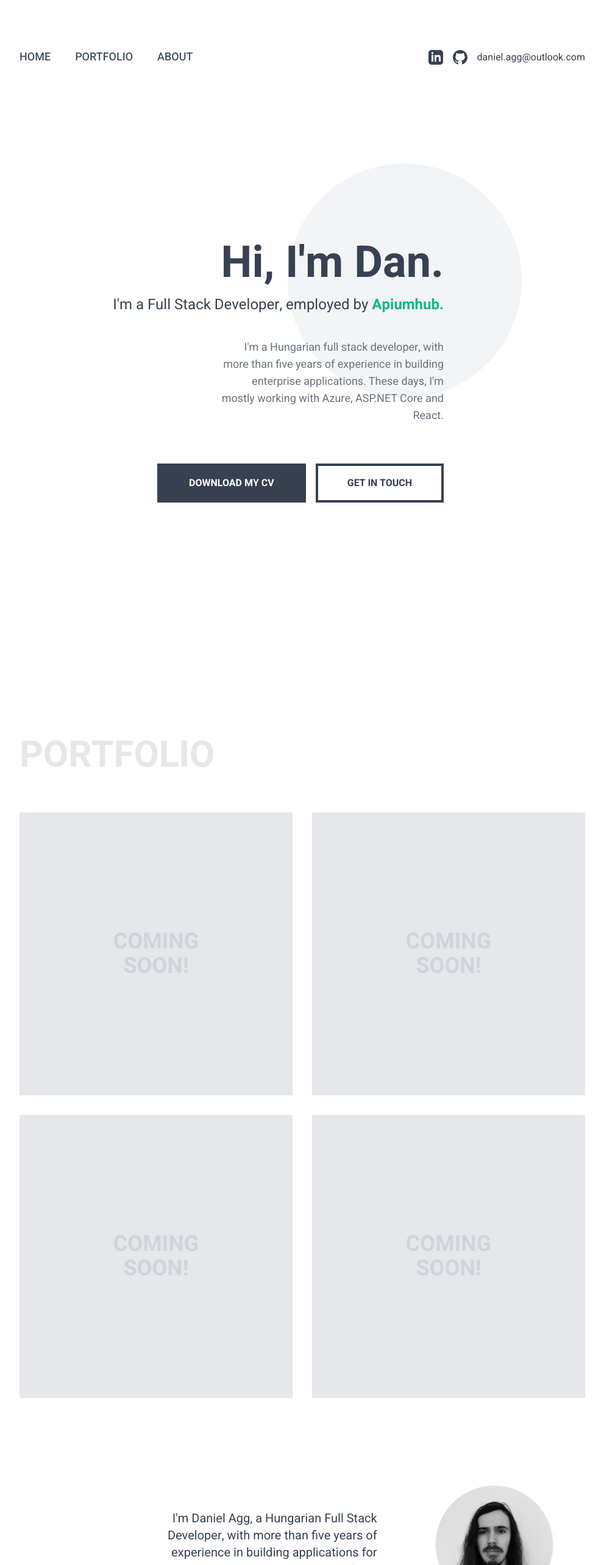
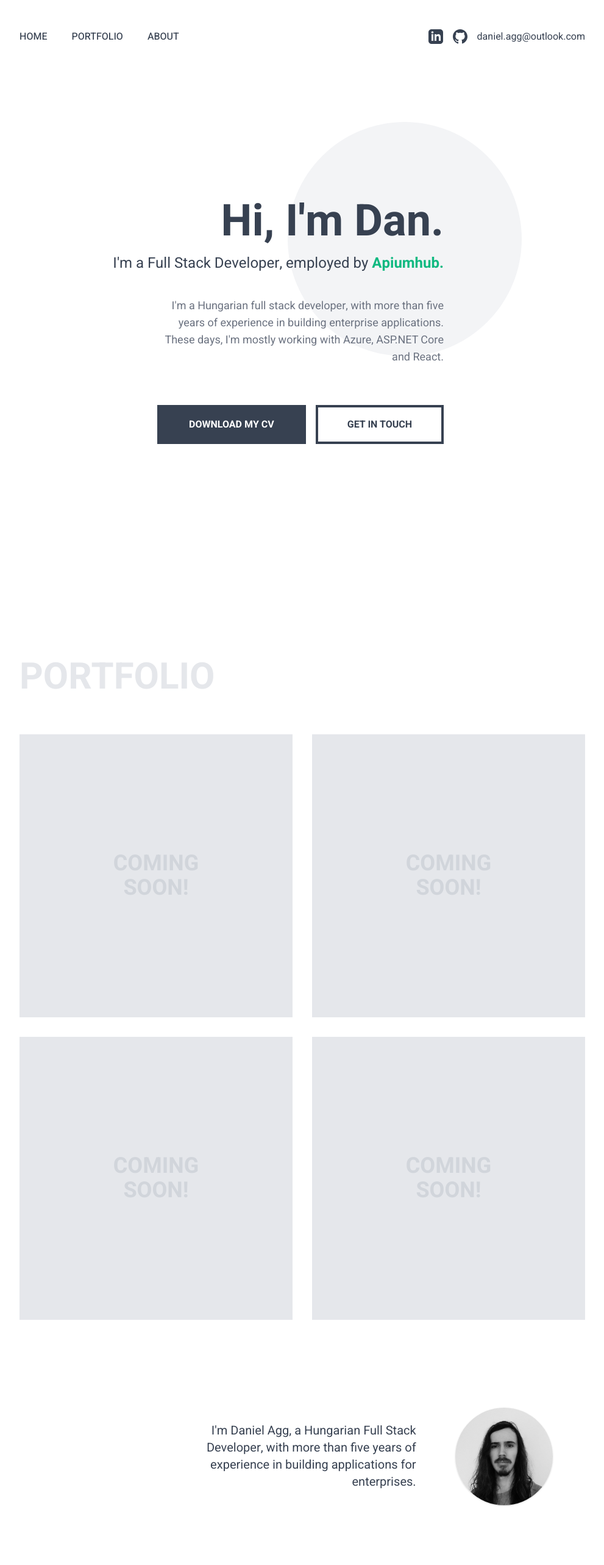
Before and after one commit to danielagg/personal-website-ts, a React (Create React App) app: page / in a window 1280 px wide. Shown: the top 2566 px of the page at 61% size, without its empty margins (144-1135 px from the left). Built offline with nearby package versions, Linux system fonts and the light colour scheme.

Commit message:
zoom fix

```diff
--- a/src/about/about.container.tsx
+++ b/src/about/about.container.tsx
@@ -7,13 +7,13 @@ export const About = () => {
       id="about"
       className="w-full lg:w-2/3 my-12 lg:my-32 px-4 leading-loose"
     >
-      <div className="w-full flex flex-col-reverse lg:flex-row justify-end items-center space-x-0 lg:space-x-24 text-center lg:text-right">
+      <div className="w-full flex flex-col-reverse lg:flex-row justify-end items-center space-x-0 lg:space-x-16 text-center lg:text-right">
         <div className="w-full lg:w-1/2 text-base lg:text-xl px-4 lg:px-0">
           I'm Daniel Agg, a Hungarian Full Stack Developer, with more than five
           years of experience in building applications for enterprises.
         </div>
         <img
-          className="mb-12 lg:mb-0 block h-32 lg:h-48 w-32 lg:w-48 rounded-full shadow"
+          className="mb-12 lg:mb-0 block h-32 lg:h-40 w-32 lg:w-40 rounded-full shadow"
           src={profilePic}
           alt="My profile"
         />
--- a/src/landing/intro.tsx
+++ b/src/landing/intro.tsx
@@ -3,7 +3,7 @@ import { Button } from "../shared/button";
 
 export const Intro = () => {
   return (
-    <div className="my-24 lg:my-72 flex items-center justify-center w-full lg:w-3/4 relative">
+    <div className="my-24 lg:my-64 flex items-center justify-center w-full lg:w-3/4 relative">
       <div className="hidden lg:block z-0 absolute top-0 right-0 w-96 h-96 -mt-32 -mr-32 bg-gray-100 rounded-full" />
       <div className="z-10 w-full text-right flex flex-col">
         <div className="font-bold text-4xl lg:text-7xl">Hi, I'm Dan.</div>
@@ -15,7 +15,7 @@ export const Intro = () => {
             </span>
           </a>
         </div>
-        <div className="mt-10 text-lg w-full lg:w-2/3 pl-0 lg:pl-24 self-end text-gray-500">
+        <div className="mt-10 text-lg w-full lg:w-4/5 pl-0 lg:pl-24 self-end text-gray-500">
           I'm a Hungarian full stack developer, with more than five years of
           experience in building enterprise applications. These days, I'm mostly
           working with Azure, ASP.NET Core and React.
--- a/src/landing/landing.container.tsx
+++ b/src/landing/landing.container.tsx
@@ -4,7 +4,7 @@ import { Navbar } from "./navbar";
 
 export const Landing = () => {
   return (
-    <div className="w-3/4 mt-12 lg:mt-20 px-4">
+    <div className="w-3/4 mt-12 px-4">
       <Navbar />
       <Intro />
     </div>
--- a/src/landing/navbar.tsx
+++ b/src/landing/navbar.tsx
@@ -3,7 +3,7 @@ import React from "react";
 export const Navbar = () => {
   return (
     <div className="w-full flex lg:flex-row flex-col justify-between items-center">
-      <ul className="flex space-x-10 font-medium uppercase lg:text-lg">
+      <ul className="flex space-x-10 font-medium uppercase">
         <li className="cursor-pointer hover:text-indigo-600">
           <a href="#">Home</a>
         </li>
```
